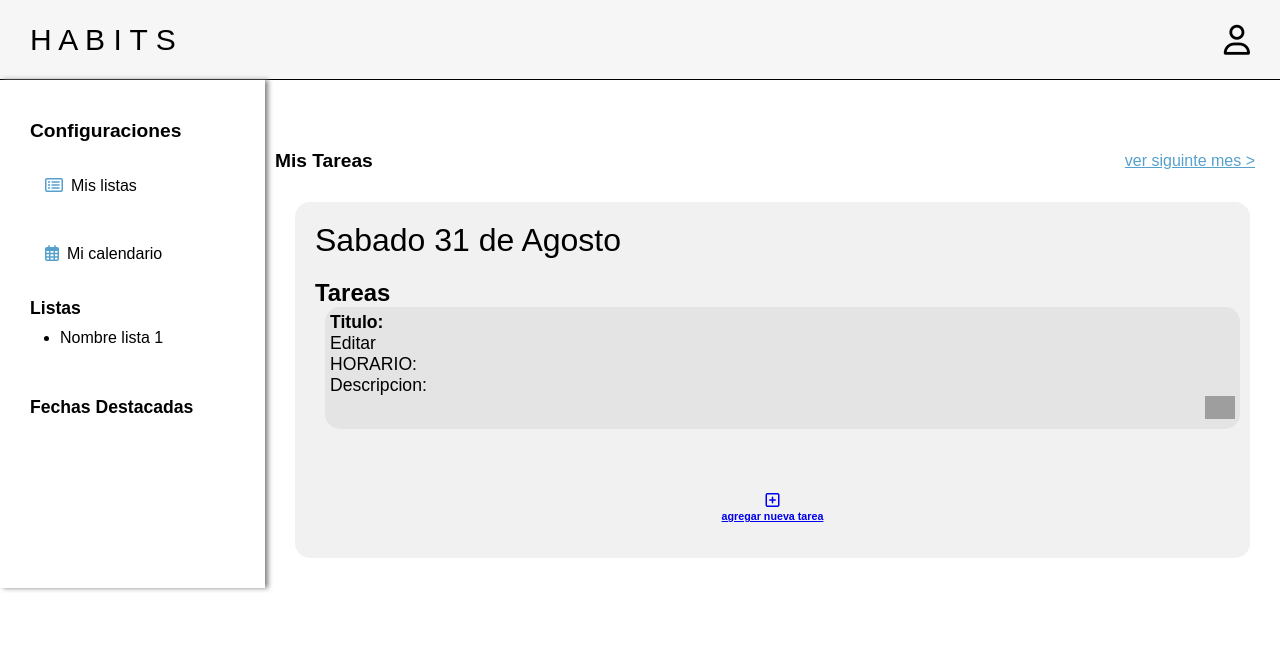
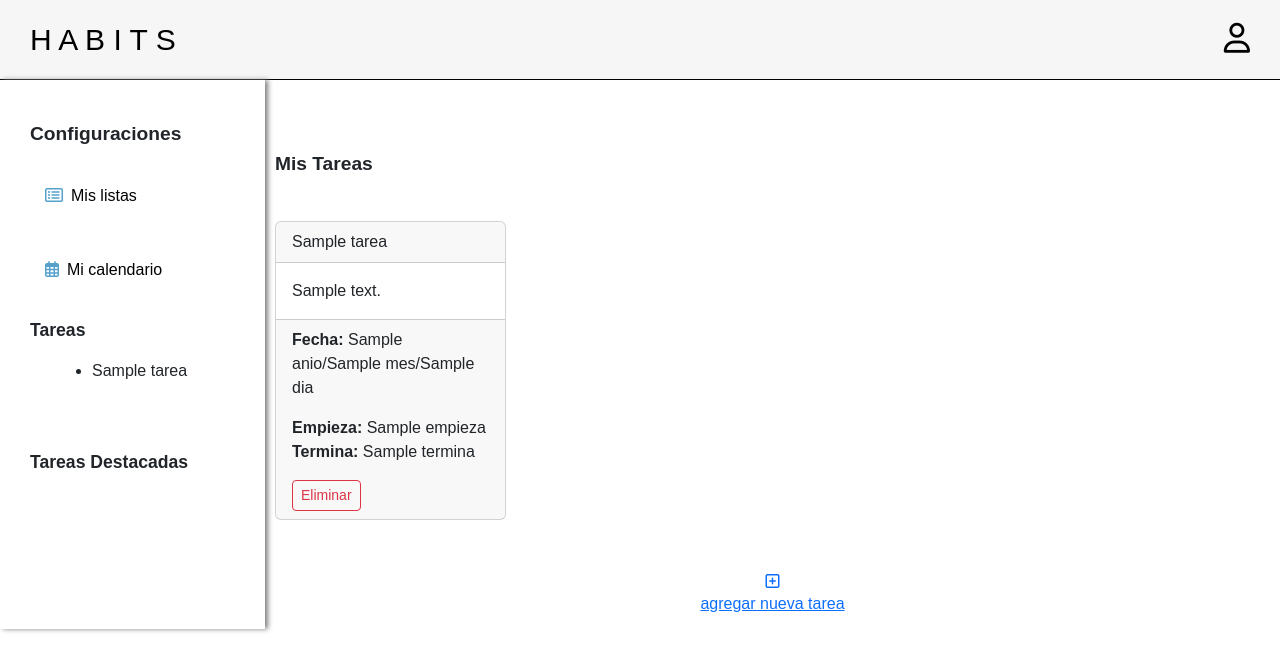
Before and after one commit to JuanManuelSo/ProyectoFinal, a Python web app: template templates/MisTareas.html in a window 1280 px wide. Shown: the top 671 px of the page. Run offline with Jinja, Linux system fonts and the light colour scheme; the template is opened without the code that fills it: most values are stand-ins (such as "Sample title", 1, 10 or a date in 2020); some libraries are stand-ins or nearby versions; grey boxes are pictures that could not be loaded.

Commit message:
Guardar cambios mis tareas para el merge sosa

```diff
--- a/templates/MisTareas.html
+++ b/templates/MisTareas.html
@@ -4,13 +4,15 @@
     <meta charset="UTF-8">
     <meta name="viewport" content="width=device-width, initial-scale=1.0">
     <title>Tareas</title>
-    <link rel="stylesheet" href="../styles/MisTareas.css">
+    <link rel="stylesheet" href="{{ url_for('static', filename='Styles/MisTareas.css') }}">
+    <link href="https://cdn.jsdelivr.net/npm/bootstrap@5.3.3/dist/css/bootstrap.min.css" rel="stylesheet" integrity="sha384-QWTKZyjpPEjISv5WaRU9OFeRpok6YctnYmDr5pNlyT2bRjXh0JMhjY6hW+ALEwIH" crossorigin="anonymous">
+    <script src="https://cdn.jsdelivr.net/npm/bootstrap@5.3.3/dist/js/bootstrap.bundle.min.js" integrity="sha384-YvpcrYf0tY3lHB60NNkmXc5s9fDVZLESaAA55NDzOxhy9GkcIdslK1eN7N6jIeHz" crossorigin="anonymous"></script>
 </head>
 <body>
     <header class="header">
         <div class="header-content">
-            <a href="/templates/index.html" class="name">H A B I T S</a>
-            <a href="/templates/register.html" class="register"><i class="fa-regular fa-user"></i></a>
+            <a href="{{ url_for('home') }}" class="name">H A B I T S</a>
+            <a href="{{ url_for('register') }}" class="register"><i class="fa-regular fa-user"></i></a>
         </div>
     </header>
 
@@ -19,20 +21,22 @@
             <div class="aside-contenido">
                 <div class="configuraciones">
                     <p>Configuraciones</p>
-                    <a href="#" class="mis-listas"><i class="fa-regular fa-rectangle-list"></i>Mis listas</a></li>
+                    <a href="{{ url_for('mis_tareas') }}" class="mis-listas"><i class="fa-regular fa-rectangle-list"></i>Mis listas</a></li>
 
-                    <a href="#" class="mis-listas"><i class="fa-regular fa-calendar-days"></i>Mi calendario</a></li>
+                    <a href="{{ url_for('calendar') }}" class="mis-listas"><i class="fa-regular fa-calendar-days"></i>Mi calendario</a></li>
                 </div>
 
                 <div class="listas">
-                    <p>Listas</p>
+                    <p>Tareas</p>
                     <ul>
-                        <li>Nombre lista 1</li>
+                        {% for tarea in tareas %}
+                        <li>{{ tarea.nombre }}</li>
+                        {% endfor %}
                     </ul>
                 </div>
 
                 <div class="fechas-destacadas">
-                    <p>Fechas Destacadas</p>
+                    <p>Tareas Destacadas</p>
                 </div>
             </div>
         </aside>
@@ -40,28 +44,41 @@
         <div class="main-conteiner">
             <div class="main-text">
                 <p class="mis-tareas">Mis Tareas</p>
-                <a href="#" class="ver-siguiente-mes">ver siguinte mes ></a>
             </div>
 
-            <div class="tarea-padre">
-                <p class="fecha">Sabado 31 de Agosto</p>
-                <div class="tarea-padre-2">
-                    <div class="titulo-padre-2"><h5>Tareas</h5></div>
-                    <div class="conteiner-card">
-                        <p class="todas1-titulo">Titulo:</p>
-                        <p class="Editar">Editar</p>
-                        <p class="horario">HORARIO: </p>
-                        <p class="descripcion">Descripcion:</h6>
-                        <div class="tick"><img src="../imagenes/tick.png" width="30px"></div>
-                    </div>
-                    <br>
-                    <div class="nuevas-tareas">
-                        <div class="imagen-agregar"><a href="#"><i class="fa-regular fa-square-plus"></i><h6>agregar nueva tarea</h6></a></div>
+            <div class="row row-col-1 row-cols-sm1 row-cols-md3 row-cols-lg4 mt-3">
+                {% for tarea in tareas %}
+                <div class="col-md-3">
+                    <div class="card">
+                        <div class="card-header">
+                            {{ tarea.nombre }} <!-- Nombre de la tarea -->
+                        </div>
+                        <div class="card-body">
+                            {{ tarea.descripcion }} <!-- Descripción de la tarea -->
+                        </div>
+                        <div class="card-footer">
+                            <div>
+                                <p><b>Fecha:</b> {{ tarea.anio }}/{{ tarea.mes }}/{{ tarea.dia }}</p>
+                                <p><b>Empieza:</b> {{ tarea.empieza }} <b>Termina:</b> {{ tarea.termina }}</p>
+                            </div>
+                            <form action="/eliminar_tarea" method="POST">
+                                <input type="hidden" value="{{ tarea.id_tarea }}" name="id">
+                                <button type="submit" class="btn btn-outline-danger btn-sm">Eliminar</button>
+                            </form>
+                        </div>
                     </div>
                 </div>
+                {% endfor %}
             </div>
+                <div class="nuevas-tareas">
+                    <div class="imagen-agregar"><a href="{{ url_for('nueva_tarea') }}"><i class="fa-regular fa-square-plus"></i><h6>agregar nueva tarea</h6></a></div>
+                </div>
         </div>
     </section>
+
+
+
+
 
     <script src="https://kit.fontawesome.com/b36a603077.js" crossorigin="anonymous"></script>
 </body>
```
